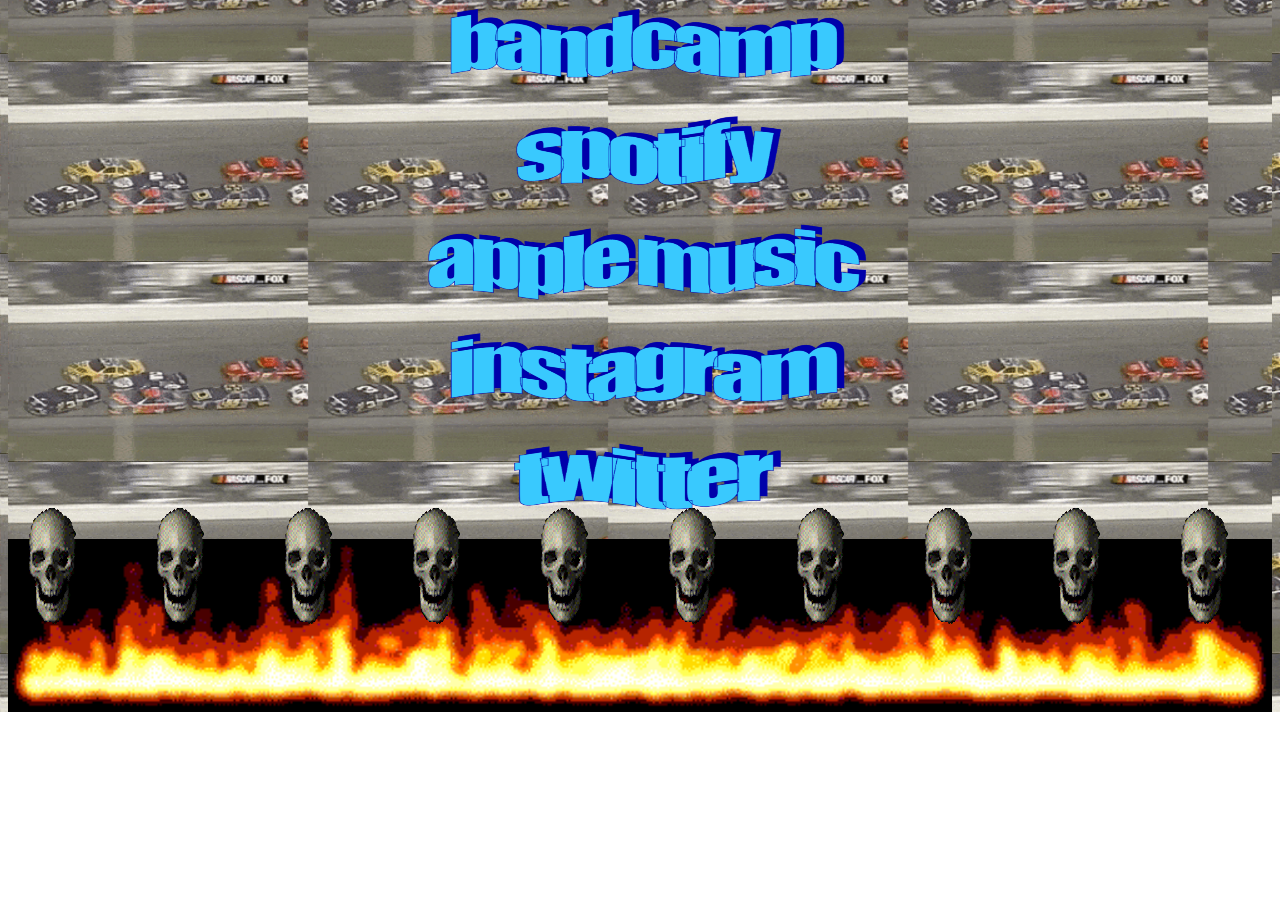
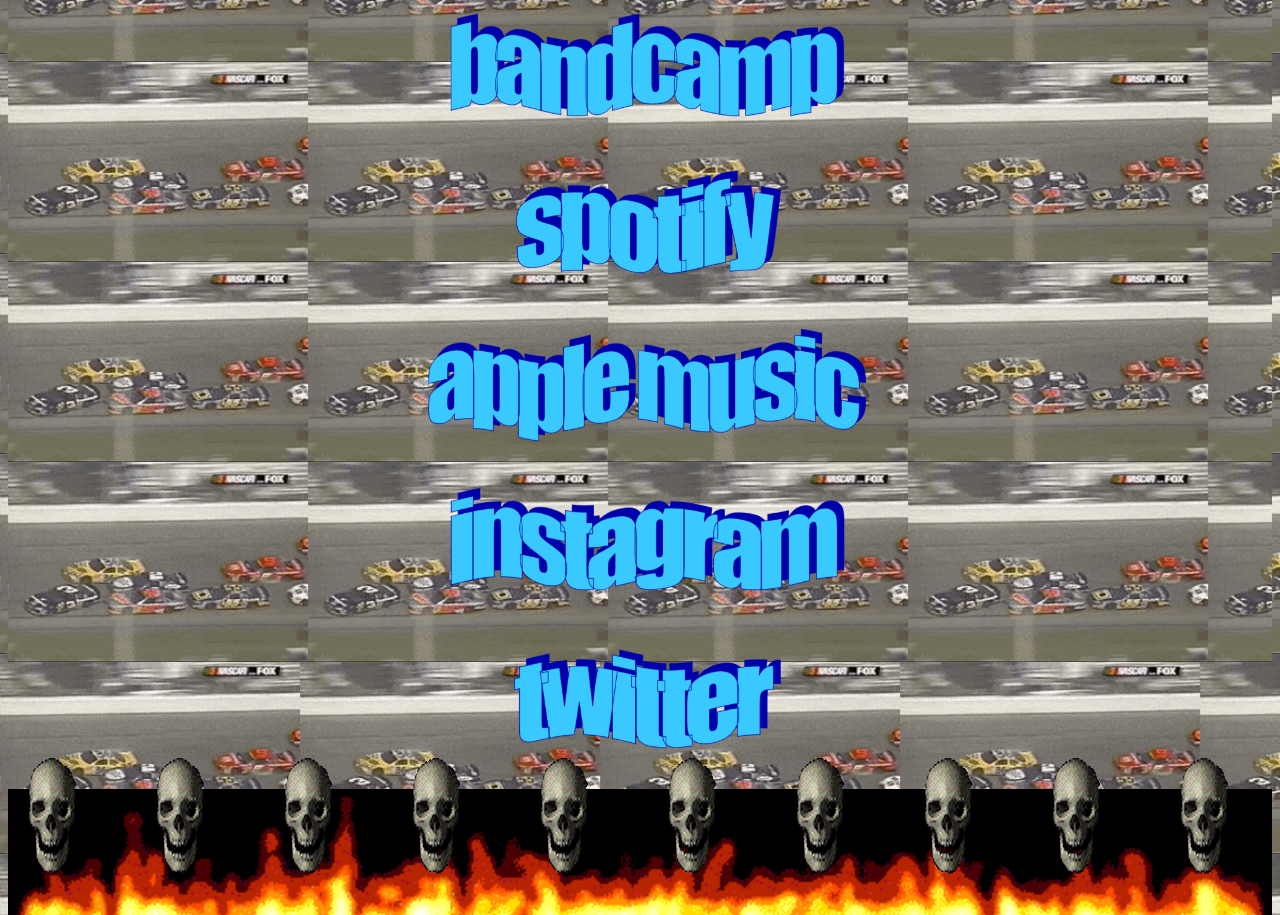
Before and after one commit to DistantOwl/DistantOwl.github.io, a plain HTML site: page index.html in a window 1280 px wide. Shown: the part 146-1061 px from the top of the page. Before the commit the page ends 858 px from the top, so only its background shows below. Drawn offline with Linux system fonts and the light colour scheme.

Commit message:
changes size of menu items

```diff
--- a/index.html
+++ b/index.html
@@ -83,13 +83,13 @@
 
 </div>
 <div class="vertical">
-	<table style="width: 60%; height: 80%; margin-left: auto; margin-right: auto; text-align:center;">
+	<table style="width: 60%; height: 100%; margin-left: auto; margin-right: auto; text-align:center;">
 		<tbody>
 			<tr>
 				<!-- 					<td>&nbsp;<font size="7vw"><a href="https://racecars.bandcamp.com/releases">Bandcamp</a></font></td> -->
 				<td>
 					<a href="https://racecars.bandcamp.com/releases">
-						<img src="./static/imgs/bandcamp.png" width="450vh" height="100vh">
+						<img src="./static/imgs/bandcamp.png" width="450vh" height="150vh">
 					</a>
 				</td>
 			</tr>
@@ -97,7 +97,7 @@
 				<!-- 					<td>&nbsp;<font size="7vw" color="red"><a href="https://open.spotify.com/artist/4TLLzD0CRpxXUUtSIcM1MY">Spotify</a></font> </td> -->
 				<td>
 					<a href="https://open.spotify.com/artist/4TLLzD0CRpxXUUtSIcM1MY">
-						<img src="./static/imgs/spotify.png" width="300vh" height="100vh">
+						<img src="./static/imgs/spotify.png" width="300vh" height="150vh">
 					</a>
 				</td>
 			</tr>
@@ -105,7 +105,7 @@
 				<!-- 					<td>&nbsp;<font size="7vw"><a href="https://music.apple.com/us/artist/racecars/1633904237">Apple Music</a></font></td> -->
 				<td>
 					<a href="https://music.apple.com/us/artist/racecars/1633904237">
-						<img src="./static/imgs/applemusic.png" width="500vh" height="100vh">
+						<img src="./static/imgs/applemusic.png" width="500vh" height="150vh">
 					</a>
 				</td>
 			</tr>
@@ -113,7 +113,7 @@
 				<!-- 					<td>&nbsp;<font size="7vw"><a href="https://www.instagram.com/racecarsband/">Instagram</a></font></td> -->
 				<td>
 					<a href="https://www.instagram.com/racecarsband/">
-						<img src="./static/imgs/instagram.png" width="450vh" height="100vh">
+						<img src="./static/imgs/instagram.png" width="450vh" height="150vh">
 					</a>
 				</td>
 			</tr>
@@ -121,7 +121,7 @@
 				<!-- 					<td>&nbsp;<font size="7vw"><a href="https://twitter.com/racecarsband">Twitter</a></font></td> -->
 				<td>
 					<a href="https://twitter.com/racecarsband">
-						<img src="./static/imgs/twitter.png" width="300vh" height="100vh">
+						<img src="./static/imgs/twitter.png" width="300vh" height="150vh">
 					</a>
 				</td>
 			</tr>
```
